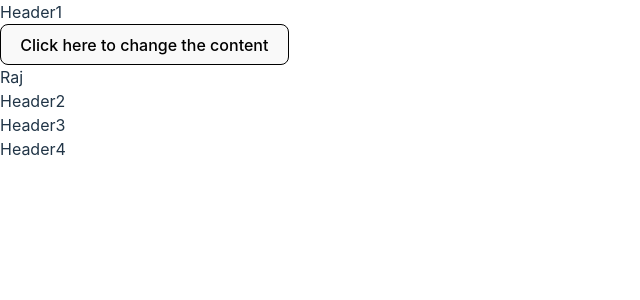
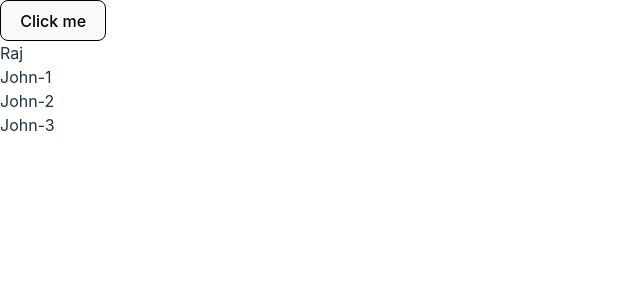
Before and after one commit to pankaj-gitcode/ReactJS, a React (Vite) app in the folder hooks_re-renderring_usememo_bigener-useEffect/hooksRerenderringMemoBignrUseEffect/: page / in a window 1280 px wide. Shown: the top 300 px of the page, without its empty margins (0-640 px from the left). Built offline with nearby package versions, Linux system fonts and the light colour scheme.

Commit message:
stop-rerender_using_memo()_for_non-changing-props_component

```diff
--- a/hooks_re-renderring_usememo_bigener-useEffect/hooksRerenderringMemoBignrUseEffect/src/App.jsx
+++ b/hooks_re-renderring_usememo_bigener-useEffect/hooksRerenderringMemoBignrUseEffect/src/App.jsx
@@ -1,31 +1,33 @@
-import React, {useState} from 'react'
+import React, {useState, memo} from 'react'
+
 export default function App(){
+  const [title, setTitle] = useState('Raj');
+
+  function clickButton(){
+   setTitle("The new content is: " + Math.random());
+  }
+
   return(
     <div>
-      <Header title="Header1"/>
-      <HeaderWithButton/>
-      <Header title="Header2"/>
-      <Header title="Header3"/>
-      <Header title="Header4"/>
+      <button onClick={clickButton}>Click me</button>
+      <Header title={title}/>
+      <Header title='John-1'/>
+      <Header title='John-2'/>
+      <Header title='John-3'/>
     </div>
   )
 }
-//separate button with Header to change content
-function HeaderWithButton(){
-  const [content, setContent] = useState('Raj');
-  function contentChange(){
-    setContent(Math.floor(Math.random()*100));
-  }
-  return(
-    <div>
-      <button onClick={contentChange}>Click here to change the content</button>
-      <Header title={content}/>
-    </div>
-  )
-}
-//Header function
-function Header({title}){
+
+//component-Header:=> It's prop is not changin,but when we click on button in App() it also renders
+// function Header({title}){
+//   return(
+//     <div>{title}</div>
+//   )
+// }
+
+//to stop we need to use "memo" for the component whose prop doenot changes but it's being re-rendering
+const Header = memo(({title})=>{
   return(
     <div>{title}</div>
   )
-}
+})
```
